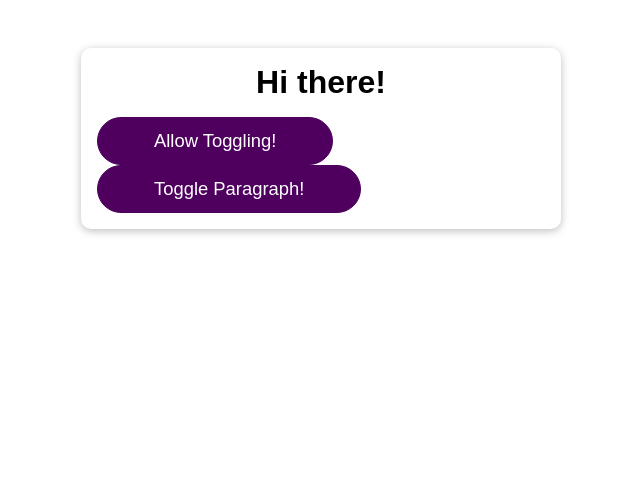
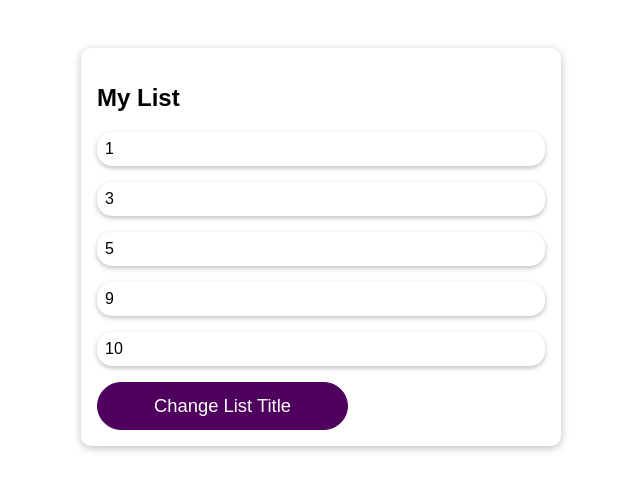
Before and after one commit to zdTang/12-behind-the-scenes-React-tutorial, a React (Create React App) app: page / in a window 1280 px wide. Shown: the top 490 px of the page, without its empty margins (319-959 px from the left). Built offline with nearby package versions, Linux system fonts and the light colour scheme.

Commit message:
Before using useMemo
before using useMemo, the Sort function will be re-run each time the component is re-evaluated.

```diff
--- a/src/App.js
+++ b/src/App.js
@@ -1,31 +1,22 @@
-import React, { useState, useCallback } from "react";
+import React, { useState, useCallback, useMemo } from 'react';
 
-import Button from "./components/UI/Button/Button";
-import DemoOutput from "./components/Demo/DemoOutput";
-import "./App.css";
+import './App.css';
+import DemoList from './components/Demo/DemoList';
+import Button from './components/UI/Button/Button';
 
 function App() {
-  const [showParagraph, setShowParagraph] = useState(false);
-  const [allowToggle, setAllowToggle] = useState(false);
+  const [listTitle, setListTitle] = useState('My List');
 
-  console.log("APP RUNNING");
+  const changeTitleHandler = useCallback(() => {
+    setListTitle('New Title');
+  }, []);
 
-  const toggleParagraphHandler = useCallback(() => {
-    if (allowToggle) {
-      setShowParagraph((prevShowParagraph) => !prevShowParagraph);
-    }
-  }, [allowToggle]);
-
-  const allowToggleHandler = useCallback(() => {
-    setAllowToggle(true);
-  }, []);
+  const listItems = useMemo(() => [5, 3, 1, 10, 9], []);
 
   return (
     <div className="app">
-      <h1>Hi there!</h1>
-      <DemoOutput show={showParagraph} />
-      <Button onClick={allowToggleHandler}>Allow Toggling!</Button>
-      <Button onClick={toggleParagraphHandler}>Toggle Paragraph!</Button>
+      <DemoList title={listTitle} items={listItems} />
+      <Button onClick={changeTitleHandler}>Change List Title</Button>
     </div>
   );
 }
--- /dev/null
+++ b/src/components/Demo/DemoList.js
@@ -0,0 +1,28 @@
+import React, { useMemo } from "react";
+
+import classes from "./DemoList.module.css";
+
+const DemoList = (props) => {
+  const { items } = props;
+
+  const sortedList = items.sort((a, b) => a - b);
+  console.log("DemoList RUNNING");
+
+  // const sortedList = useMemo(() => {
+  //   console.log('Items sorted');
+  //   return items.sort((a, b) => a - b);
+  // }, [items]);
+
+  return (
+    <div className={classes.list}>
+      <h2>{props.title}</h2>
+      <ul>
+        {sortedList.map((item) => (
+          <li key={item}>{item}</li>
+        ))}
+      </ul>
+    </div>
+  );
+};
+
+export default React.memo(DemoList);
--- /dev/null
+++ b/src/components/Demo/DemoList.module.css
@@ -0,0 +1,12 @@
+.list ul {
+  list-style: none;
+  margin: 0;
+  padding: 0;
+}
+
+.list li {
+  margin: 1rem 0;
+  padding: 0.5rem;
+  box-shadow: 0 2px 5px rgba(0, 0, 0, 0.26);
+  border-radius: 15px;
+}
--- a/src/components/Demo/DemoOutput.js
+++ /dev/null
@@ -1,11 +0,0 @@
-import React from "react";
-
-import MyParagraph from "./MyParagraph";
-
-const DemoOutput = (props) => {
-  console.log("DemoOutput RUNNING");
-  return <MyParagraph>{props.show ? "This is new!" : ""}</MyParagraph>;
-};
-
-//export default DemoOutput;
-export default React.memo(DemoOutput);
--- a/src/components/Demo/MyParagraph.js
+++ /dev/null
@@ -1,8 +0,0 @@
-import React from 'react';
-
-const MyParagraph = (props) => {
-  console.log('MyParagraph RUNNING');
-  return <p>{props.children}</p>;
-};
-
-export default MyParagraph;
```
Also changed, not shown: src/components/UI/Button/Button.js (+4 -4 lines).
